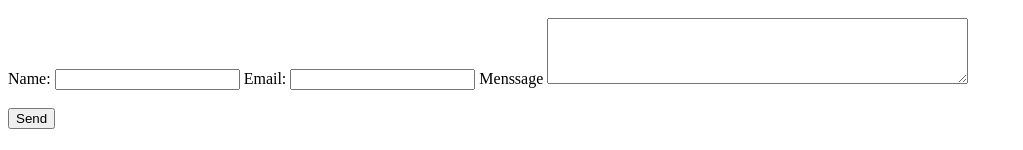
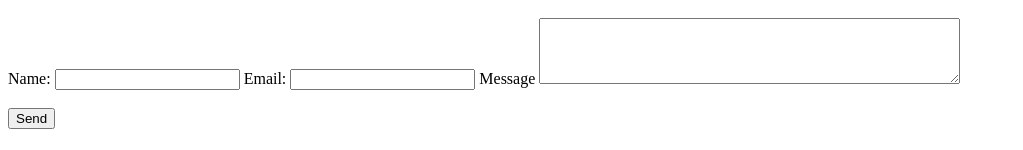
Before and after one commit to DanielaGtz96/PaginaWebAi, a plain HTML site: page FRONTEND AI/index.html in a window 1280 px wide. Shown: the part 920-1070 px from the top of the page, without its empty margins (0-1023 px from the left). Drawn offline with Linux system fonts and the light colour scheme.

Commit message:
Actualizacion1411.1

```diff
--- a/FRONTEND AI/index.html
+++ b/FRONTEND AI/index.html
@@ -61,8 +61,8 @@
             <label for= "Email">Email:</label>
             <input type="email" name="Email" id="email">
 
-            <label for="Menssage">Menssage</label>
-            <textarea id="Menssage" name="Menssage" rows="4" cols="50"></textarea><br><br>
+            <label for="Message">Message</label>
+            <textarea id="Message" name="Message" rows="4" cols="50"></textarea><br><br>
 
             <input type="submit" value="Send">
         </form>
```
